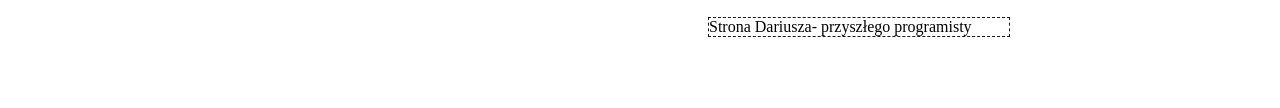
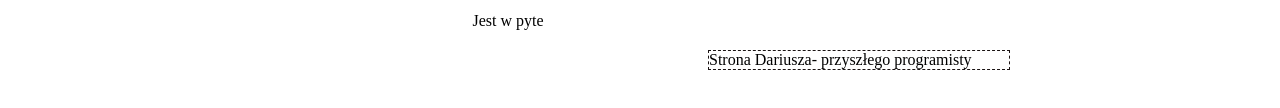
Before and after one commit to tantyk/homepage, a plain HTML site: page elements.html in a window 1280 px wide. Shown: the part 582-690 px from the top of the page. Drawn offline with Linux system fonts and the light colour scheme.

Commit message:
JS script addition

```diff
--- a/elements.html
+++ b/elements.html
@@ -23,6 +23,7 @@
         <h2 class="progress__title">Jak idzie?</h2>
         <img src="kitty.gif" alt="kitku" class="img-centered" />
         <p class="progress__description">Całkiem niezle</p>
+        <p class="progress__description--js">""</p>
       </section>
       <footer class="footer">Strona Dariusza- przyszłego programisty</footer>
       <script src="main.js"></script>
--- a/main.js
+++ b/main.js
@@ -1,4 +1,5 @@
 const firstName = "Dariusz"
 const age = 31
 console.log(`Siemano nazywam sie ${firstName} i mam ${age} lat. `)
-const
+const inputText = document.querySelector('.progress__description--js')
+inputText.innerHTML = 'Jest w pyte'
--- a/style.css
+++ b/style.css
@@ -78,3 +78,9 @@
   border-radius: 4px;
   text-align: center;
 }
+
+.progress__description--js {
+  width: 200px;
+  margin: 0 auto;
+  text-align: center;
+}
```
